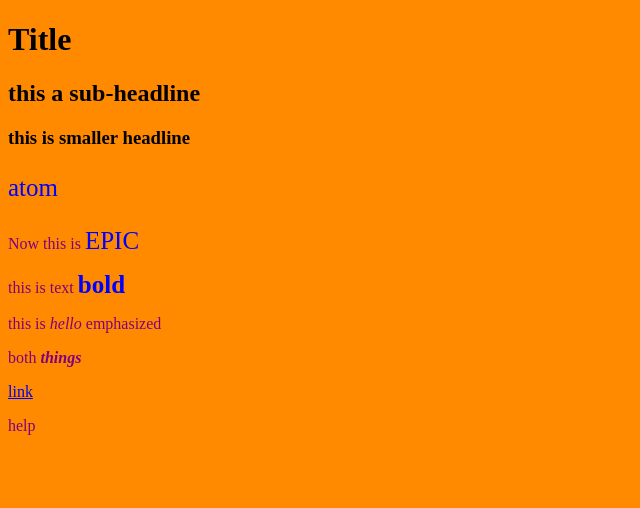
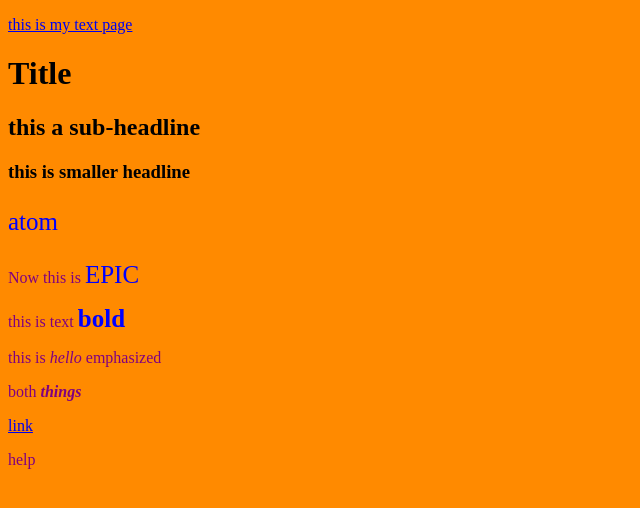
Before and after one commit to Frost717/my-site, a plain HTML site: page index.html in a window 1280 px wide. Shown: the whole page, without its empty margins (0-640 px from the left). Drawn offline with Linux system fonts and the light colour scheme.

Commit message:
Update index.html

```diff
--- a/index.html
+++ b/index.html
@@ -25,6 +25,16 @@
   </head>
 
   <body>
+
+
+
+<p><a href="text.html"> this is my text page </a></p>
+
+
+
+
+
+
 <h1>Title</h1>
 <h2>this a sub-headline</h2>
 <h3>this is smaller headline</h3>
```
